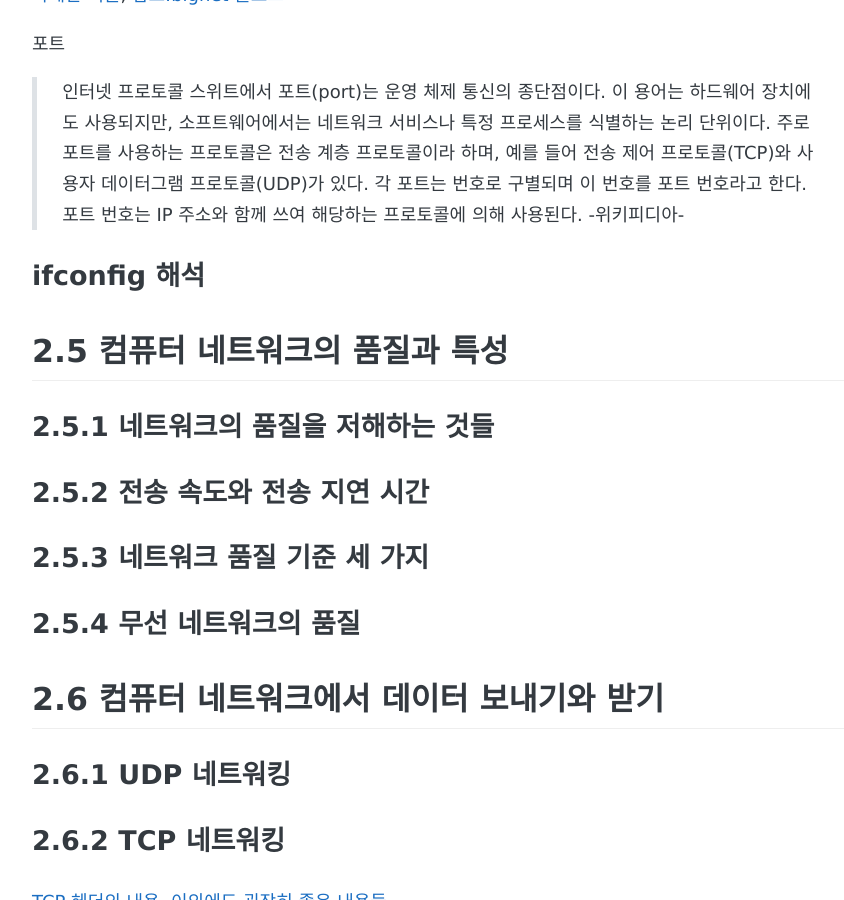
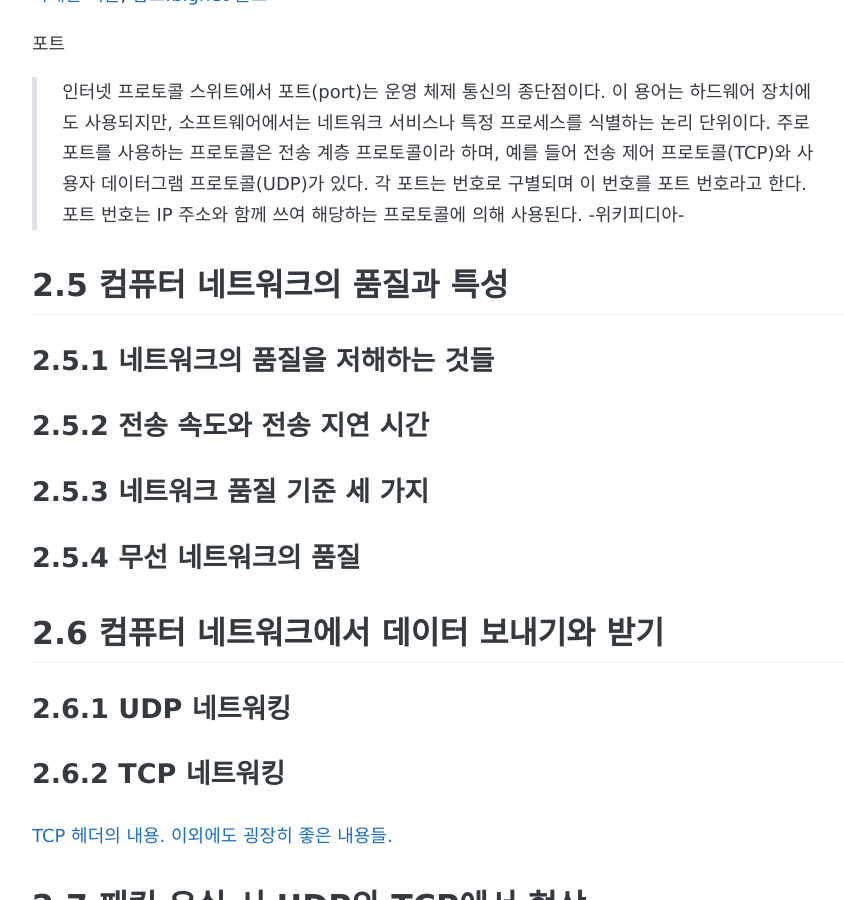
Before and after one commit to gyujun9403/gyujun9403.github.io, a Jekyll site: the page built from _posts/2022-03-08-GS02-network.md, in a window 1280 px wide and 900 px high, scrolled down 5228 px. Shown: the whole window, without its empty margins (194-1038 px from the left). Built offline with Jekyll 4.4.1, drawn with Linux system fonts in a browser that asks for light colours; some web fonts are replaced; comment, search, counter and statistics services are not loaded.

Commit message:
네트워크 부분 작성중

```diff
--- a/_posts/2022-03-08-GS02-network.md
+++ b/_posts/2022-03-08-GS02-network.md
@@ -82,8 +82,6 @@ https://thebook.io/006884/ch02/04/
 포트
 > 인터넷 프로토콜 스위트에서 포트(port)는 운영 체제 통신의 종단점이다. 이 용어는 하드웨어 장치에도 사용되지만, 소프트웨어에서는 네트워크 서비스나 특정 프로세스를 식별하는 논리 단위이다. 주로 포트를 사용하는 프로토콜은 전송 계층 프로토콜이라 하며, 예를 들어 전송 제어 프로토콜(TCP)와 사용자 데이터그램 프로토콜(UDP)가 있다. 각 포트는 번호로 구별되며 이 번호를 포트 번호라고 한다. 포트 번호는 IP 주소와 함께 쓰여 해당하는 프로토콜에 의해 사용된다. -위키피디아-
 
-
-### ifconfig 해석
 ## 2.5 컴퓨터 네트워크의 품질과 특성
 ### 2.5.1 네트워크의 품질을 저해하는 것들
 ### 2.5.2 전송 속도와 전송 지연 시간
```
